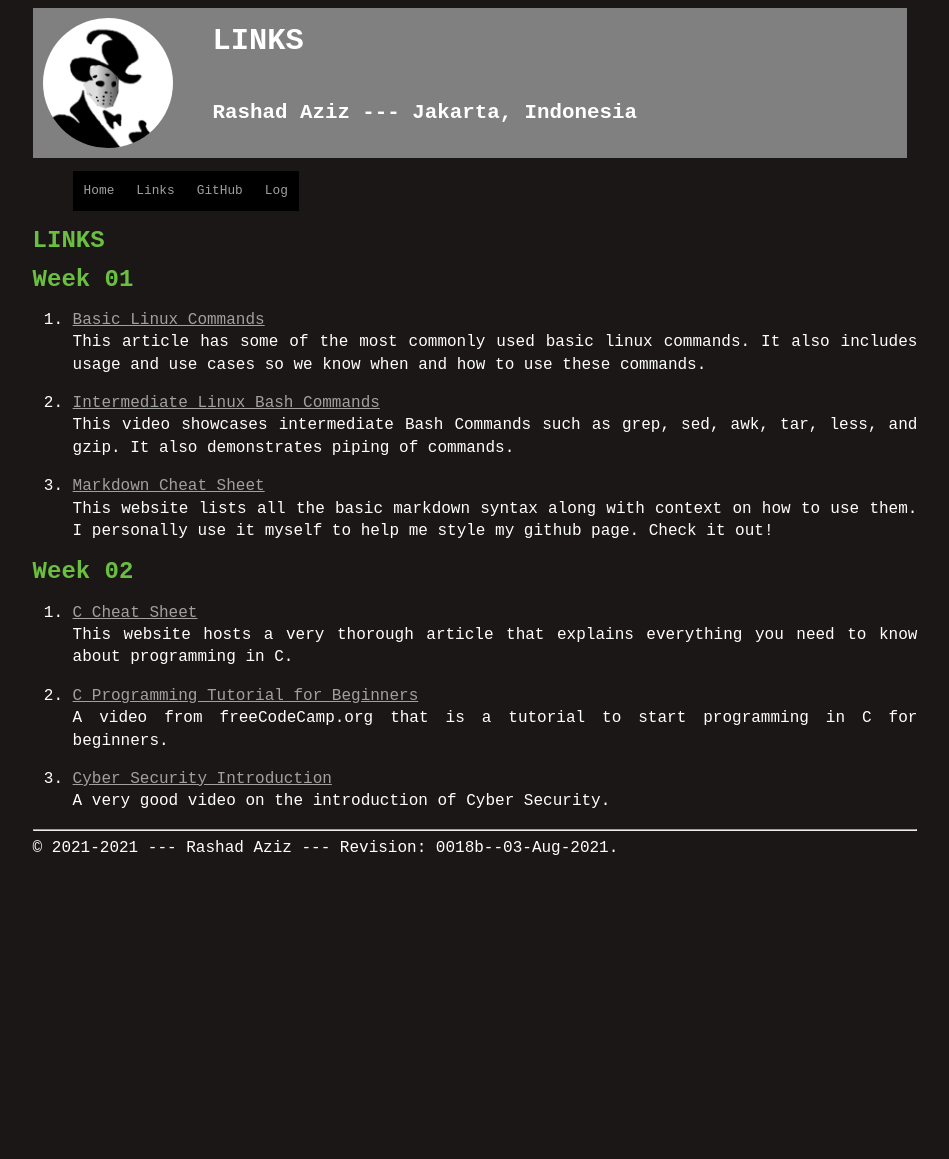
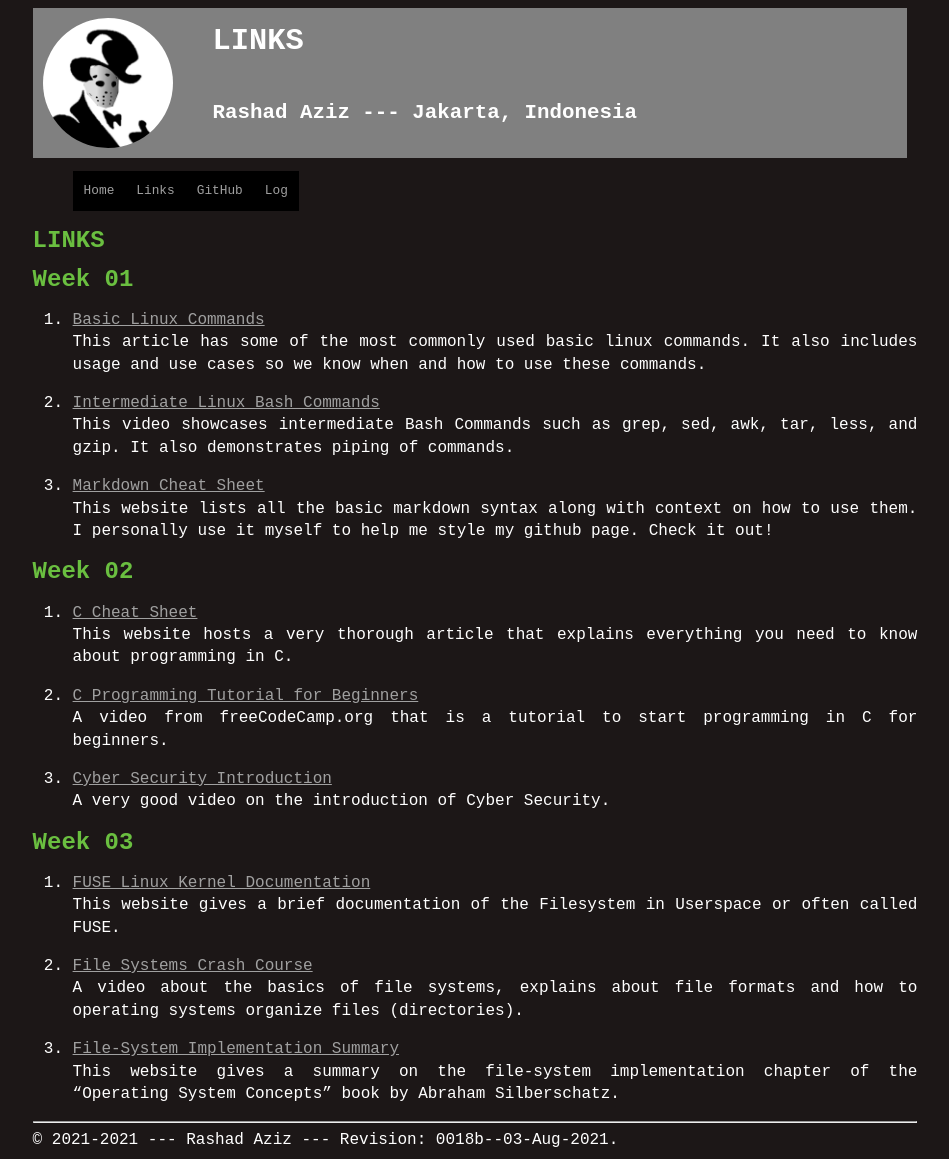
Before and after one commit to rashadaziz/os212, a Jekyll site: the page built from links.md, in a window 1280 px wide. Shown: the whole page, without its empty margins (165-1114 px from the left). Built offline with Jekyll 4.4.1, drawn with Linux system fonts in a browser that asks for light colours; our own code applies the rules of GitHub Pages for plain Markdown files; before the commit the page ends 900 px from its top, so only the background shows below that.

Commit message:
update links.md

```diff
--- a/links.md
+++ b/links.md
@@ -28,3 +28,14 @@ A video from freeCodeCamp.org that is a tutorial to start programming in C for b
 
 3. [Cyber Security Introduction](https://www.youtube.com/watch?v=aIq44rZntmg)<br>
 A very good video on the introduction of Cyber Security.
+
+## Week 03
+
+1. [FUSE Linux Kernel Documentation](https://www.kernel.org/doc/html/latest/filesystems/fuse.html)<br>
+This website gives a brief documentation of the Filesystem in Userspace or often called FUSE.
+
+2. [File Systems Crash Course](https://www.youtube.com/watch?v=KN8YgJnShPM)<br>
+A video about the basics of file systems, explains about file formats and how to operating systems organize files (directories).
+
+3. [File-System Implementation Summary](https://www.cs.uic.edu/~jbell/CourseNotes/OperatingSystems/12_FileSystemImplementation.html)<br>
+This website gives a summary on the file-system implementation chapter of the "Operating System Concepts" book by Abraham Silberschatz.
```
